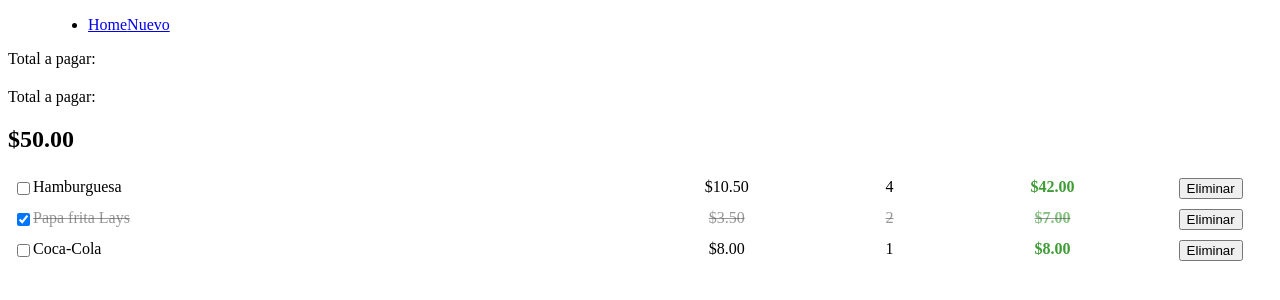
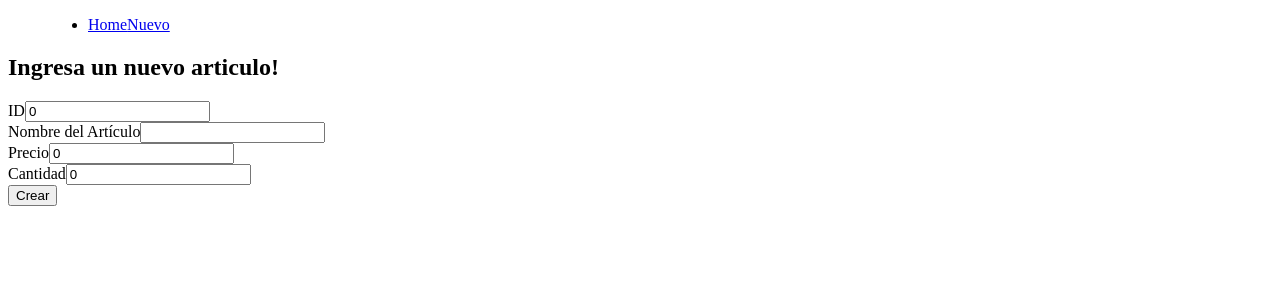
Before and after one commit to tomasmaggio/Trabajo-Angular-ob, an Angular app: page /add in a window 1280 px wide. Before the commit this address led to /. Shown: the top 300 px of the page. Built offline with nearby package versions, Linux system fonts and the light colour scheme.

Commit message:
Registrar un nuevo producto

```diff
--- a/src/app/app-routing.module.ts
+++ b/src/app/app-routing.module.ts
@@ -1,7 +1,18 @@
-import { NgModule } from '@angular/core';
+import { Component, NgModule } from '@angular/core';
 import { RouterModule, Routes } from '@angular/router';
+import { ItemsComponent } from './component/items/items.component';
+import { AdditemComponent } from './component/additem/additem.component';
 
-const routes: Routes = [];
+const routes: Routes = [
+  {
+    path: '',
+    component: ItemsComponent
+  },
+  {
+    path: 'add',
+    component: AdditemComponent
+  }
+];
 
 @NgModule({
   imports: [RouterModule.forRoot(routes)],
--- a/src/app/app.component.html
+++ b/src/app/app.component.html
@@ -1,5 +1,5 @@
 <div>
   <app-header></app-header>
-  <app-total mensaje="Total a pagar: "></app-total>
-  <app-items></app-items>
+
+  <router-outlet></router-outlet>
 </div>
--- a/src/app/app.module.ts
+++ b/src/app/app.module.ts
@@ -7,6 +7,8 @@
 import { ItemsComponent } from './component/items/items.component';
 import { ItemComponent } from './component/item/item.component';
 import { TotalComponent } from './component/total/total.component';
+import { AdditemComponent } from './component/additem/additem.component';
+import { FormsModule } from '@angular/forms';
 
 @NgModule({
   declarations: [
@@ -15,11 +17,13 @@
     ItemsComponent,
     ItemComponent,
     TotalComponent,
+    AdditemComponent,
 
   ],
   imports: [
     BrowserModule,
-    AppRoutingModule
+    AppRoutingModule,
+    FormsModule
   ],
   providers: [],
   bootstrap: [AppComponent]
--- /dev/null
+++ b/src/app/component/additem/additem.component.html
@@ -0,0 +1,24 @@
+<form action="" (ngSubmit)="onSubmit()">
+    <h2>Ingresa un nuevo articulo!</h2>
+    <div>
+        <label for="">ID</label>
+        <input type="text" name="id" [(ngModel)]="id">
+    </div>
+
+    <div>
+        <label for="">Nombre del Artículo</label>
+        <input type="text" name="tittle" [(ngModel)]="tittle">
+    </div>
+
+    <div>
+        <label for="">Precio</label>
+        <input type="text" name="price" [(ngModel)]="price">
+    </div>
+
+    <div>
+        <label for="">Cantidad</label>
+        <input type="text" name="quantity" [(ngModel)]="quantity">
+    </div>
+
+    <input type="submit" value="Crear">
+</form>
--- /dev/null
+++ b/src/app/component/additem/additem.component.ts
@@ -0,0 +1,31 @@
+import { Component, OnInit } from '@angular/core';
+import { Item } from 'src/app/models/items';
+
+@Component({
+  selector: 'app-additem',
+  templateUrl: './additem.component.html',
+  styleUrls: ['./additem.component.css']
+})
+export class AdditemComponent implements OnInit {
+
+  id: number = 0;
+  tittle: string = '';
+  price: number = 0;
+  quantity: number = 0;
+
+  constructor (){}
+
+  ngOnInit(): void {
+
+  }
+
+  onSubmit(){
+    const item = new Item();
+    item.id = this.id;
+    item.tittle = this.tittle;
+    item.price = this.price;
+    item.quantity = this.quantity;
+    item.completed = false
+  }
+
+}
--- a/src/app/component/items/items.component.ts
+++ b/src/app/component/items/items.component.ts
@@ -13,30 +13,7 @@
   constructor ( ) { }
 
   ngOnInit(): void {
-    this.items = [
-      {
-        id: 0,
-        tittle: 'Hamburguesa',
-        price: 10.5,
-        quantity: 4,
-        completed: false
-      },
-      {
-        id: 1,
-        tittle: 'Papa frita Lays',
-        price: 3.5,
-        quantity: 2,
-        completed: true
-      },
-      {
-        id: 2,
-        tittle: 'Coca-Cola',
-        price: 8,
-        quantity: 1,
-        completed: false
-      }
-
-    ];
+    this.items = []
 
     this.getTotal();
   }
```
Also changed, not shown: src/app/services/item.service.ts (added, +9 -0 lines), src/app/component/additem/additem.component.css (added), 1 other file (tests, documents, lock files or other folders).
